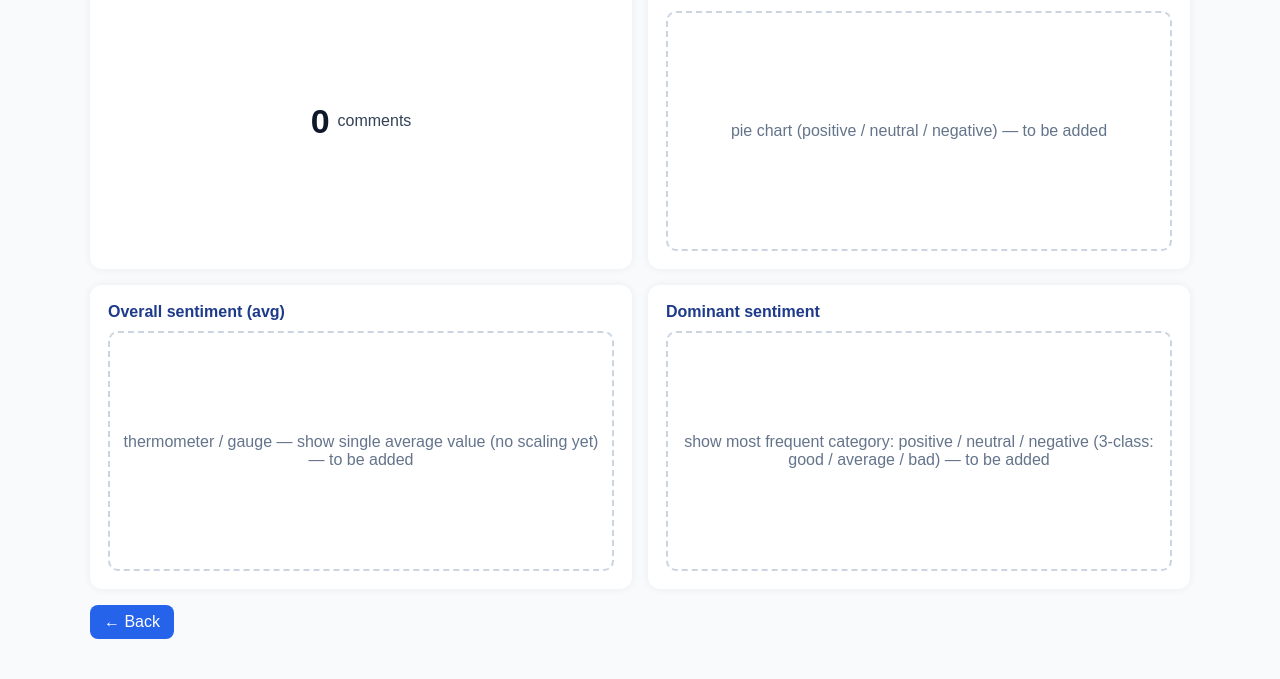
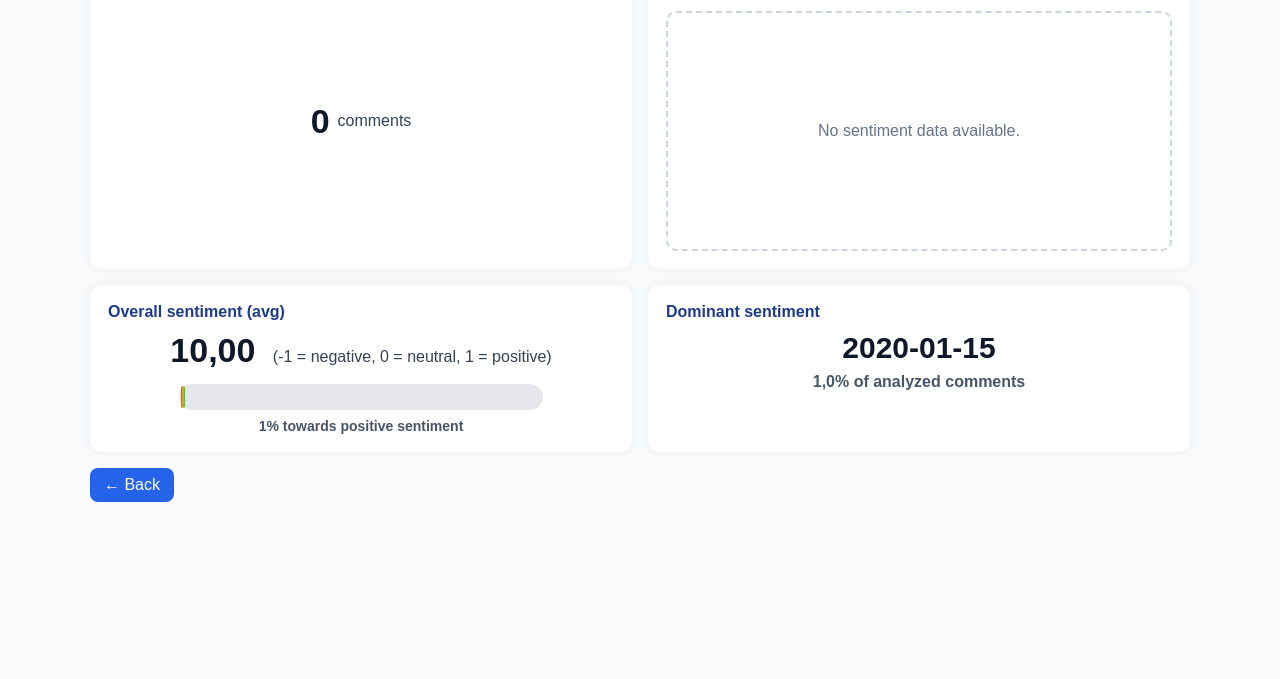
Before and after one commit to Shizo15/Sensitivity-analysis, a Django app: template SensitivityAnalysis/dashboard/templates/dashboard.html in a window 1280 px wide. Shown: the part 203-882 px from the top of the page. After the commit the page ends 705 px from the top, so only its background shows below. Run offline with Django 5.2, Linux system fonts and the light colour scheme; the template is opened without the code that fills it: most values are stand-ins (such as "Sample title", 1, 10 or a date in 2020); grey boxes marked "Sample" are stand-in pictures.

Commit message:
created statistics

```diff
--- a/SensitivityAnalysis/dashboard/templates/dashboard.html
+++ b/SensitivityAnalysis/dashboard/templates/dashboard.html
@@ -1,5 +1,6 @@
 <!DOCTYPE html>
 <html lang="en">
+{% load l10n %}
 <head>
   <meta charset="UTF-8" />
   <title>YouTube Comment Sentiment Analysis — Results</title>
@@ -17,6 +18,32 @@
     .kpi{display:flex;align-items:center;justify-content:center;height:220px;font-size:34px;font-weight:700;color:#0f172a}
     .kpi small{font-weight:400;font-size:16px;margin-left:8px;color:#334155}
     .back{display:inline-block;margin-top:16px;text-decoration:none;background:#2563eb;color:#fff;padding:8px 14px;border-radius:8px}
+
+    /* gauge for average sentiment */
+    .gauge-wrap{
+      background:#e5e7eb;
+      border-radius:999px;
+      height:22px;
+      padding:2px;
+      display:flex;
+      align-items:center;
+      margin-top:14px;
+      width:100%;
+      max-width:360px;
+    }
+    .gauge-fill{
+      height:100%;
+      border-radius:999px;
+      background:linear-gradient(90deg,#ef4444,#eab308,#22c55e);
+      width:0;
+      transition:width .4s ease;
+    }
+    .gauge-label{
+      margin-top:8px;
+      text-align:center;
+      font-size:14px;
+      color:#475569;
+    }
   </style>
 </head>
 <body>
@@ -53,31 +80,106 @@
       <!-- 2) Pie chart -->
       <div class="card" style="grid-column: span 6;">
         <h3>Sentiment share</h3>
+        {% if sentiment_share %}
+          <canvas id="sentimentPie" style="max-width:320px; margin:10px auto 0 auto;"></canvas>
+        {% else %}
           <div class="placeholder">
-          pie chart (positive / neutral / negative) — to be added
+            No sentiment data available.
           </div>
+        {% endif %}
       </div>
 
       <!-- 3) Average sentiment -->
       <div class="card" style="grid-column: span 6;">
         <h3>Overall sentiment (avg)</h3>
+        {% if avg_sentiment_score %}
+          <div class="kpi" style="flex-direction:column; height:auto;">
+            <div>
+              {{ avg_sentiment_score|floatformat:2 }}
+              <small>(-1 = negative, 0 = neutral, 1 = positive)</small>
+            </div>
+            {% if avg_sentiment_percent %}
+              <div class="gauge-wrap">
+                <div class="gauge-fill" style="width: {{ avg_sentiment_percent|unlocalize }}%;"></div>
+              </div>
+              <div class="gauge-label">
+                {{ avg_sentiment_percent|floatformat:0 }}% towards positive sentiment
+              </div>
+            {% endif %}
+          </div>
+        {% else %}
           <div class="placeholder">
-          thermometer / gauge — show single average value (no scaling yet) — to be added
+            No sentiment score available.
           </div>
+        {% endif %}
       </div>
 
       <!-- 4) Dominant sentiment -->
       <div class="card" style="grid-column: span 6;">
         <h3>Dominant sentiment</h3>
+        {% if dominant_sentiment %}
+          <div class="kpi" style="flex-direction:column; height:auto;">
+            <div style="font-size:30px; text-transform:capitalize;">
+              {{ dominant_sentiment }}
+            </div>
+            {% if dominant_sentiment_percent %}
+              <div style="margin-top:8px; font-size:16px; color:#475569;">
+                {{ dominant_sentiment_percent|floatformat:1 }}% of analyzed comments
+              </div>
+            {% endif %}
+          </div>
+        {% else %}
           <div class="placeholder">
-          show most frequent category: positive / neutral / negative (3-class: good / average / bad) — to be added
+            No dominant sentiment detected.
           </div>
+        {% endif %}
       </div>
 
     </div>
 
-
     <a class="back" href="{% url 'sentiment_dashboard' %}">← Back</a>
   </div>
+
+  <script src="https://cdn.jsdelivr.net/npm/chart.js"></script>
+  <script>
+    (function () {
+      const dataObj = {{ sentiment_share_json|default:"{}"|safe }};
+      const keys = Object.keys(dataObj);
+      if (!keys.length) return;
+
+      const canvas = document.getElementById('sentimentPie');
+      if (!canvas) return;
+
+    const orderedClasses = ["positive", "neutral", "negative"];
+    const labels = ["Positive", "Neutral", "Negative"];
+    const colors = ["#22c55e", "#facc15", "#ef4444"];
+    const values = orderedClasses.map(cls => dataObj[cls] || 0);
+
+      new Chart(canvas, {
+        type: 'pie',
+        data: {
+          labels: labels,
+          datasets: [{
+            data: values,
+            backgroundColor: colors,
+          }]
+        },
+        options: {
+          plugins: {
+            legend: { position: 'bottom' },
+            tooltip: {
+              callbacks: {
+                label: function (ctx) {
+                  const label = ctx.label || '';
+                  const v = ctx.parsed || 0;
+                  return label + ': ' + v + '%';
+                }
+              }
+            }
+          }
+        }
+      });
+    })();
+  </script>
 </body>
 </html>
```
Also changed, not shown: SensitivityAnalysis/dashboard/views.py (+13 -0 lines), SensitivityAnalysis/data_processing/views.py (+44 -3 lines). Lines whose indentation alone changed are shown as unchanged.
